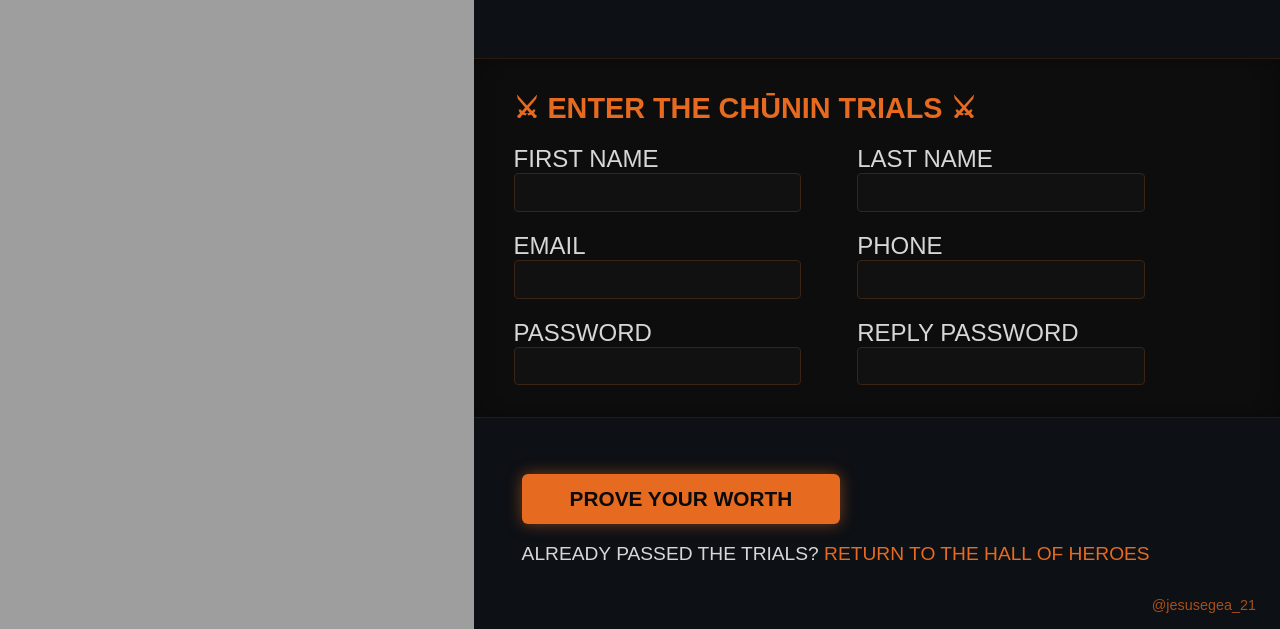
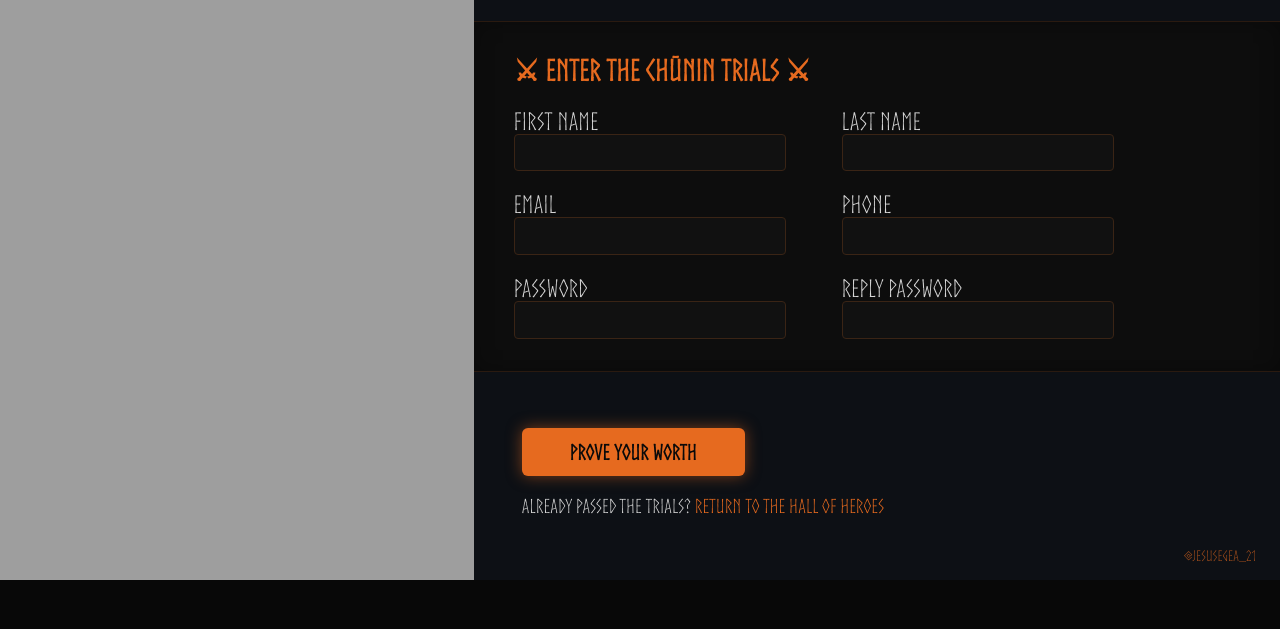
Before and after one commit to jesuspriv/form_odin, a plain HTML site: page index.html in a window 1280 px wide. Shown: the part 324-953 px from the top of the page. After the commit the page ends 904 px from the top, so only its background shows below. Drawn offline with Linux system fonts and the light colour scheme; the site is published under a folder, as on GitHub Pages, so addresses that start at the root find nothing.

Commit message:
cambie la ruta de css a una relativa y elimine tipografia de naruto

```diff
--- a/styles.css
+++ b/styles.css
@@ -1,6 +1,6 @@
 @font-face {
     font-family: 'norsefont';
-    src: url('/assets/Norse.otf') format('truetype');
+    src: url('./assets/Norse.otf') format('truetype');
 }
 
 *{
```
Also changed, not shown: assets/njnaruto.ttf (deleted).
